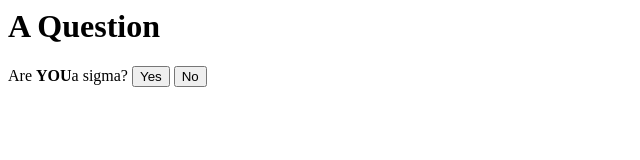
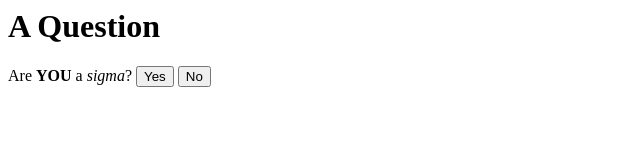
Before and after one commit to andii-24/hutaww, a plain HTML site: page index.html in a window 1280 px wide. Shown: the full height of the page, 0-640 px from the left. Drawn offline with Linux system fonts and the light colour scheme.

Commit message:
Update index.html

```diff
--- a/index.html
+++ b/index.html
@@ -1,5 +1,5 @@
 <h1>A Question</h1>
-<p>Are <strong>YOU</strong>a sigma?
+<p>Are <strong>YOU</strong> a <em>sigma</em>?
 
 <a href="https://youtu.be/rduZaIoF--o?si=yL4SI1D5Om3S91QA" style="text-decoration: none; font-weight: normal; color: inherit;">
     <button>Yes</button>
```
